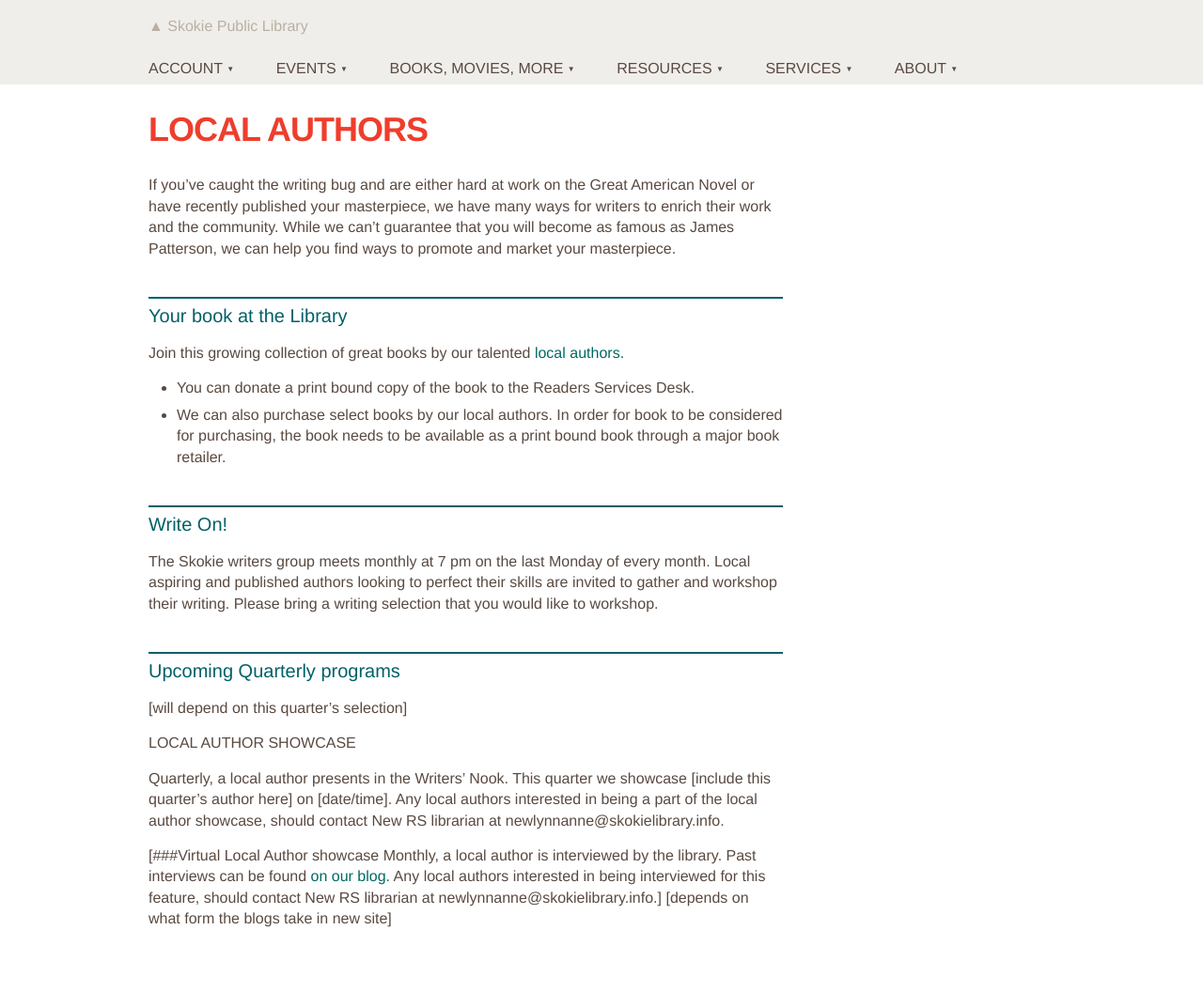
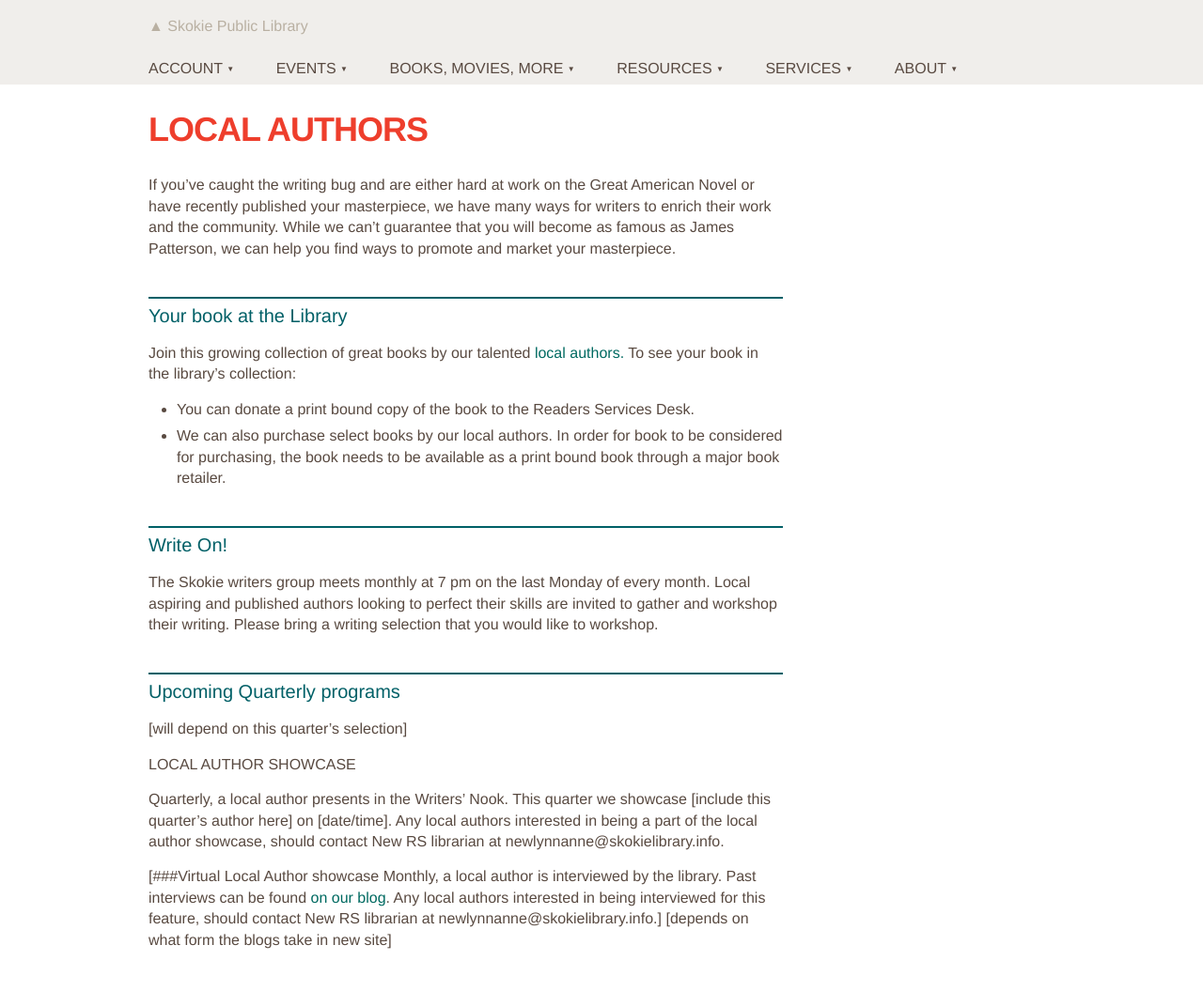
Before and after one commit to skokielibrary/spl-content, a Jekyll site: the page built from _content/lynnanne/books-movies-more--local-authors.markdown, in a window 1280 px wide. Shown: the whole page at 94% size. Built offline with Jekyll 4.4.1, drawn with Linux system fonts in a browser that asks for light colours; before the commit the page ends 1050 px from its top, so only the background shows below that.

Commit message:
Updated books-movies-more--local-authors.markdown

```diff
--- a/_content/lynnanne/books-movies-more--local-authors.markdown
+++ b/_content/lynnanne/books-movies-more--local-authors.markdown
@@ -7,7 +7,7 @@ published: true
 If you've caught the writing bug and are either hard at work on the Great American Novel or have recently published your masterpiece, we have many ways for writers to enrich their work and the community. While we can't guarantee that you will become as famous as James Patterson, we can help you find ways to promote and market your masterpiece.
 
 ## Your book at the Library
-Join this growing collection of great books by our talented [local authors.](http://encore.skokielibrary.info/iii/encore/search/C__SLocal%20author.__Ff%3Afacetfields%3Asubject%3Asubject%3ASubject%3A%3A__Orightresult__X0?lang=eng&suite=beta)
+Join this growing collection of great books by our talented [local authors.](http://encore.skokielibrary.info/iii/encore/search/C__SLocal%20author.__Ff%3Afacetfields%3Asubject%3Asubject%3ASubject%3A%3A__Orightresult__X0?lang=eng&suite=beta) To see your book in the library's collection:
 - You can donate a print bound copy of the book to the Readers Services Desk.
 - We can also purchase select books by our local authors. In order for book to be considered for purchasing, the book needs to be available as a print bound book through a major book retailer.
 
```
